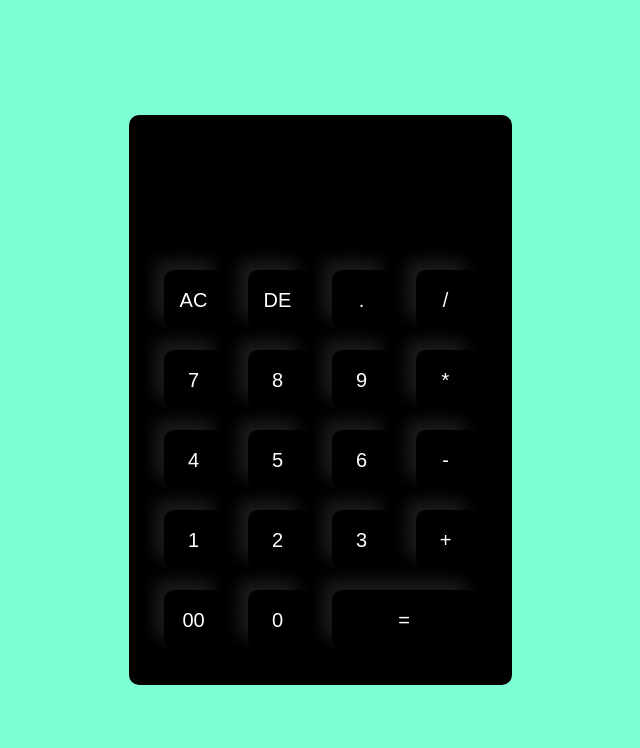
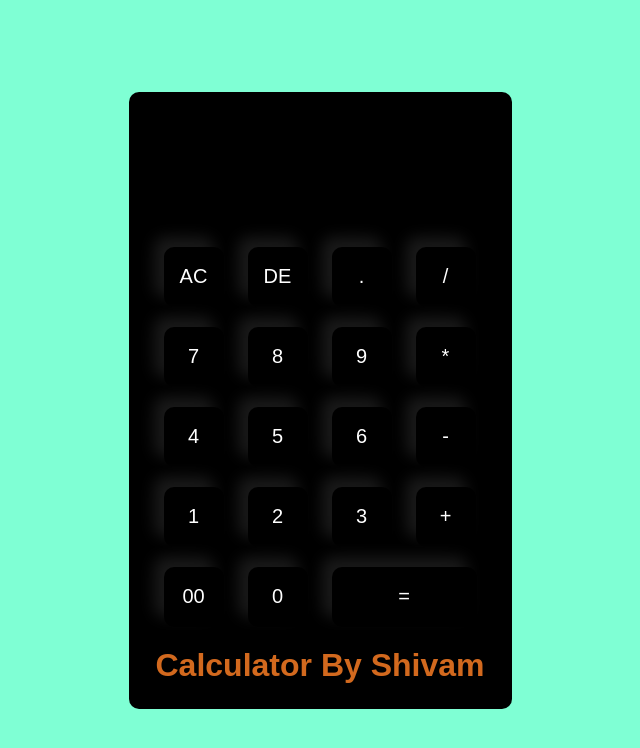
Before and after one commit to shivamEr/Calculator-By-Shivam, a plain HTML site: page index.html in a window 1280 px wide. Shown: the whole page, without its empty margins (320-960 px from the left). Drawn offline with Linux system fonts and the light colour scheme.

Commit message:
Add footer

```diff
--- a/index.html
+++ b/index.html
@@ -47,6 +47,9 @@
                     <input type="button" value="=" id="equal" onclick="display.value = eval(display.value)">
                 </div>
             </form>
+            <div class="footer">
+                <h1> Calculator By Shivam</h1>
+            </div>
         </div>
     </div>
     <!-- End -->
--- a/style.css
+++ b/style.css
@@ -43,3 +43,15 @@ form input{
 #equal{
     width: 145px;
 }
+.footer{
+    display: flex;
+    align-items: center;
+    justify-content: center;
+    padding: 10px auto;
+
+}
+.footer{
+    color:chocolate;
+    padding-top: 10px;
+    font-family:Arial, Helvetica, sans-serif;
+}
```
